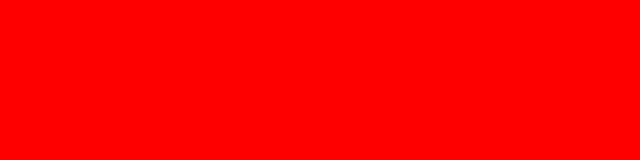
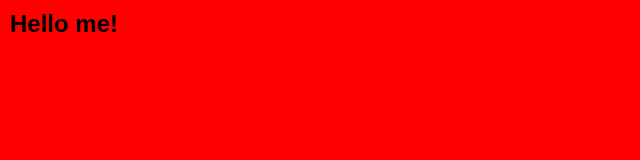
Before and after one commit to cap-01/basic-web, a plain HTML site: page index.html in a window 1280 px wide. Shown: the whole page, without its empty margins (0-640 px from the left). Drawn offline with Linux system fonts and the light colour scheme; files that its build step writes are made by us from their sources.

Commit message:
Update index.html

```diff
--- a/index.html
+++ b/index.html
@@ -1,9 +1,9 @@
 <html lang="eng">
 <head>
 <title>Hello there!</title>
-<link href="main.css" rel="stylesheet">
+<link href="css/main.css" rel="stylesheet">
 </head>
 <body>
-
+<h2>Hello me!</h2>
 </body>
 </html>
```
